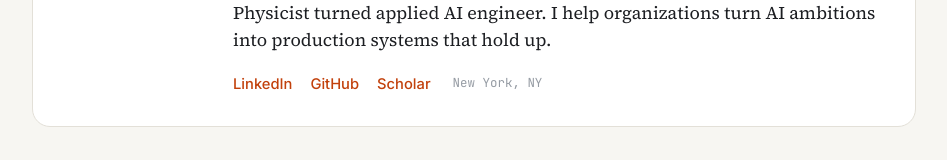
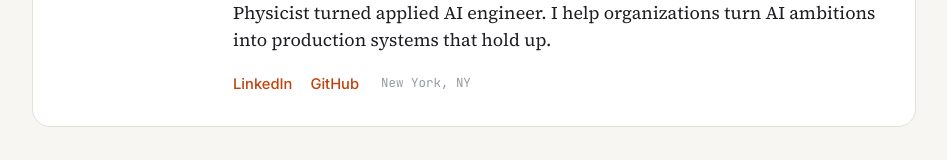
Before and after one commit to mdkdrnevich/mdkdrnevich.github.io, a plain HTML site: page index.html in a window 1280 px wide. Shown: the part 342-502 px from the top of the page, without its empty margins (166-1113 px from the left). Drawn offline with Linux system fonts and the light colour scheme.

Commit message:
Remove Google Scholar link from profile card
Co-Authored-By: Claude Opus 5.5 <noreply@anthropic.com>

```diff
--- a/index.html
+++ b/index.html
@@ -45,7 +45,6 @@
               <!-- <li><a href="mailto:">Email</a></li> -->
               <li><a href="https://www.linkedin.com/in/matthew-drnevich">LinkedIn</a></li>
               <li><a href="https://github.com/mdkdrnevich">GitHub</a></li>
-              <li><a href="https://scholar.google.com/citations?user=TmKyCWAAAAAJ&amp;hl=en">Scholar</a></li>
             </ul>
             <span class="meta">New York, NY</span>
           </div>
```
